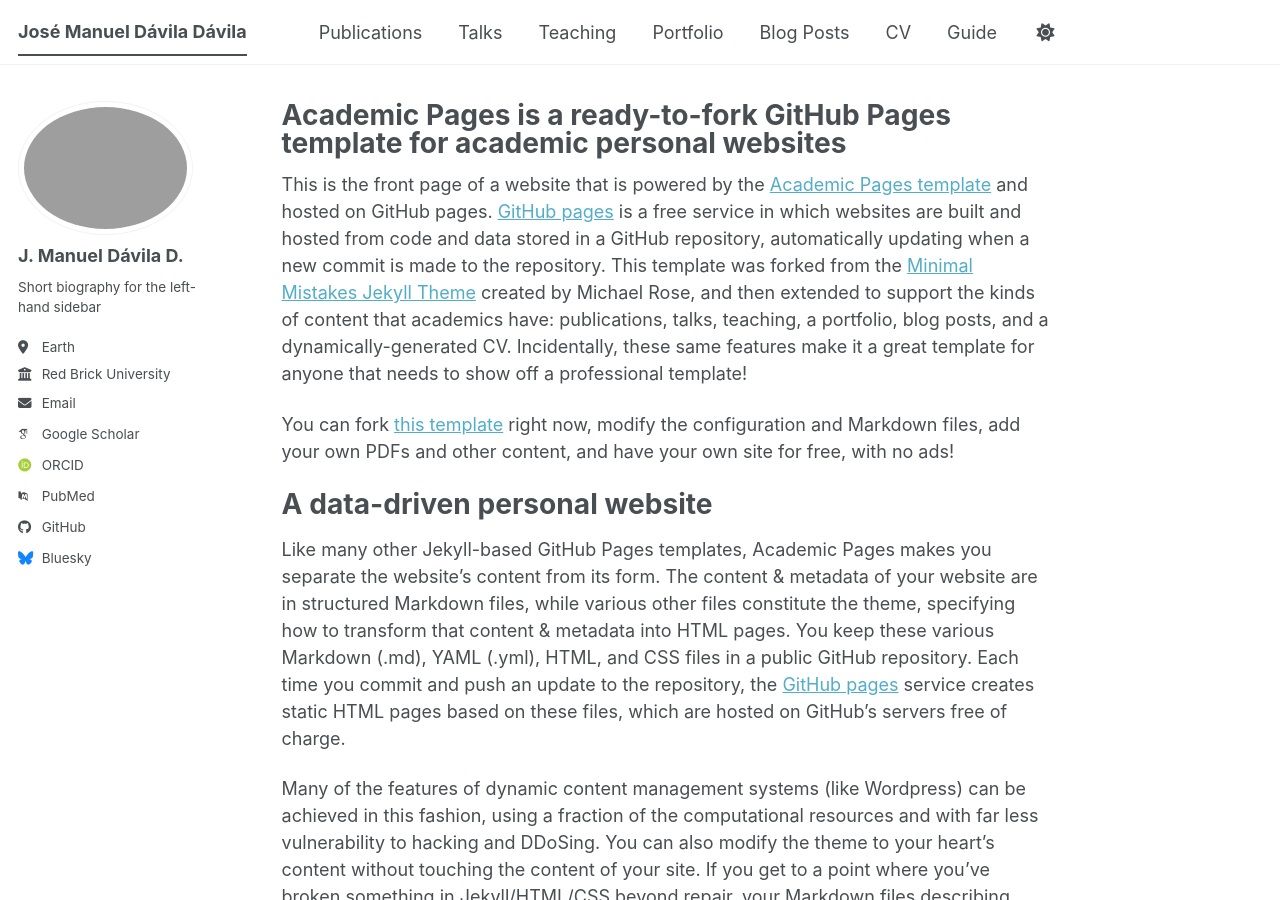
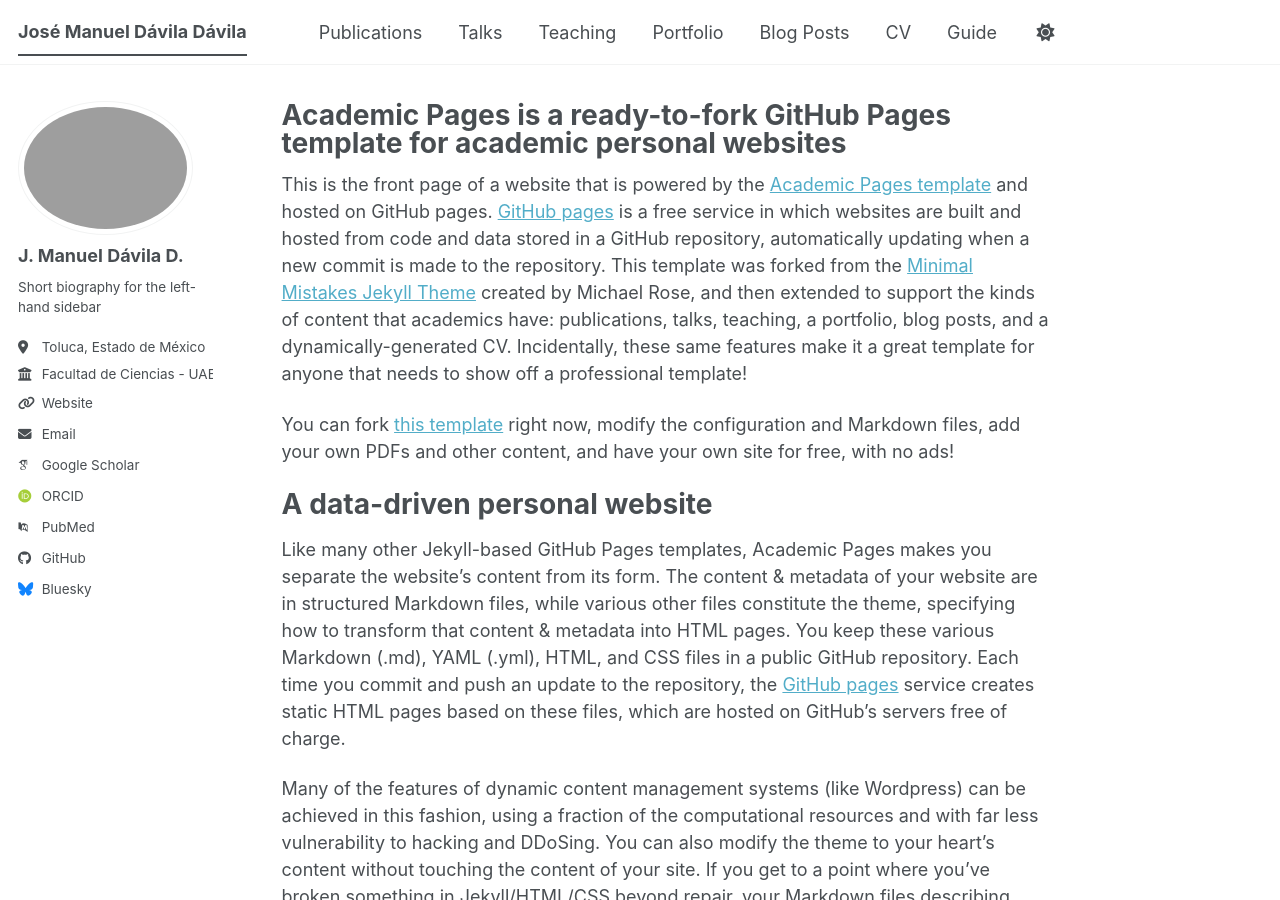
Before and after one commit to jmdaviladr/jmdaviladr.github.io, a Jekyll site: the page built from _pages/about.md, in a window 1280 px wide and 900 px high. Built offline with Jekyll 4.4.1, drawn with Linux system fonts in a browser that asks for light colours; some web fonts are replaced; a script bundle is joined from its source files by our own code; library files that are not in the unit come from our copies.

Commit message:
Update _config.yml
Primeras modificaciones

```diff
--- a/_config.yml
+++ b/_config.yml
@@ -27,10 +27,10 @@
   name             : "J. Manuel Dávila D."
   pronouns         : # example: "she/her"
   bio              : "Short biography for the left-hand sidebar"
-  location         : "Earth"
-  employer         : "Red Brick University"
-  uri              : # URL
-  email            : "none@example.org"
+  location         : "Toluca, Estado de México"
+  employer         : "Facultad de Ciencias - UAEMEX"
+  uri              : "https://share.google/oTPrJt3fTLNdn9s0n"
+  email            : "jmdavilad@uaemex.mx"
 
   # Academic websites
   academia         : # URL
```
